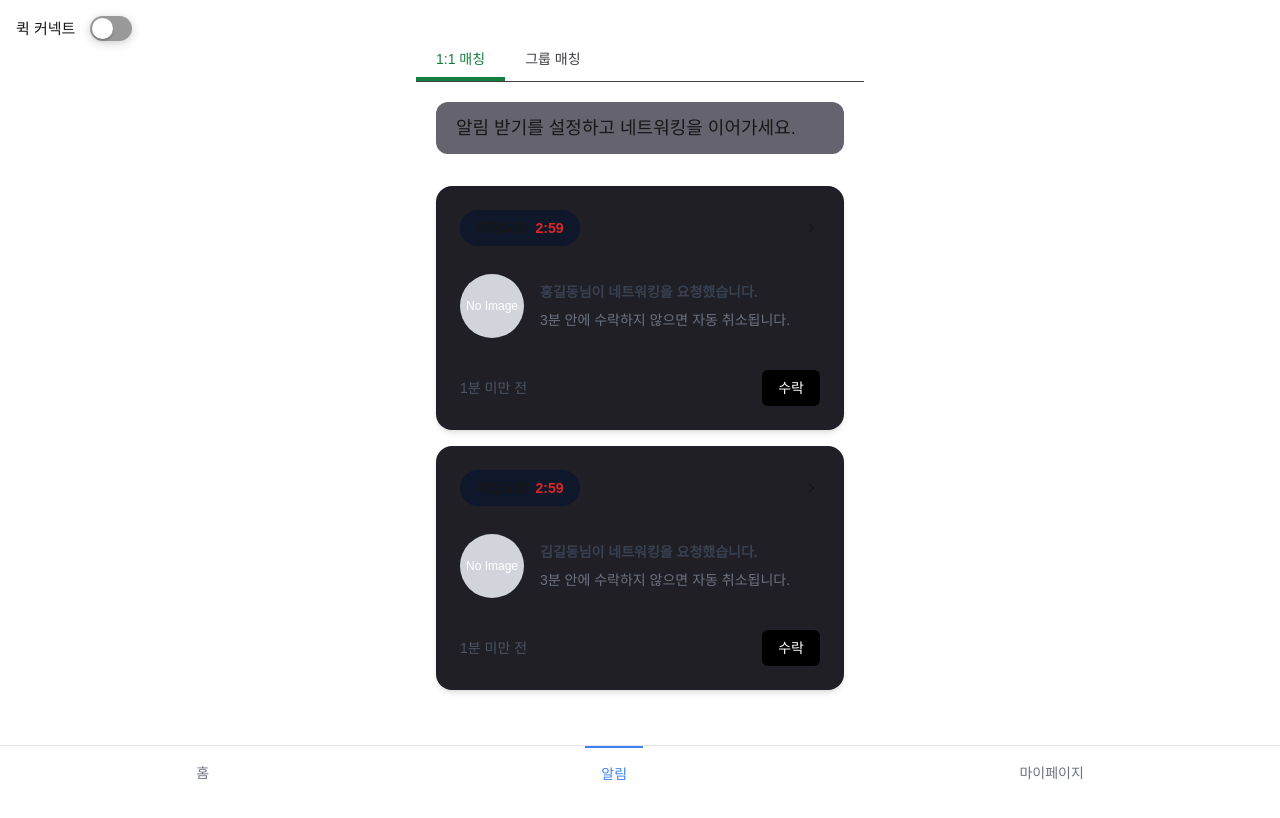
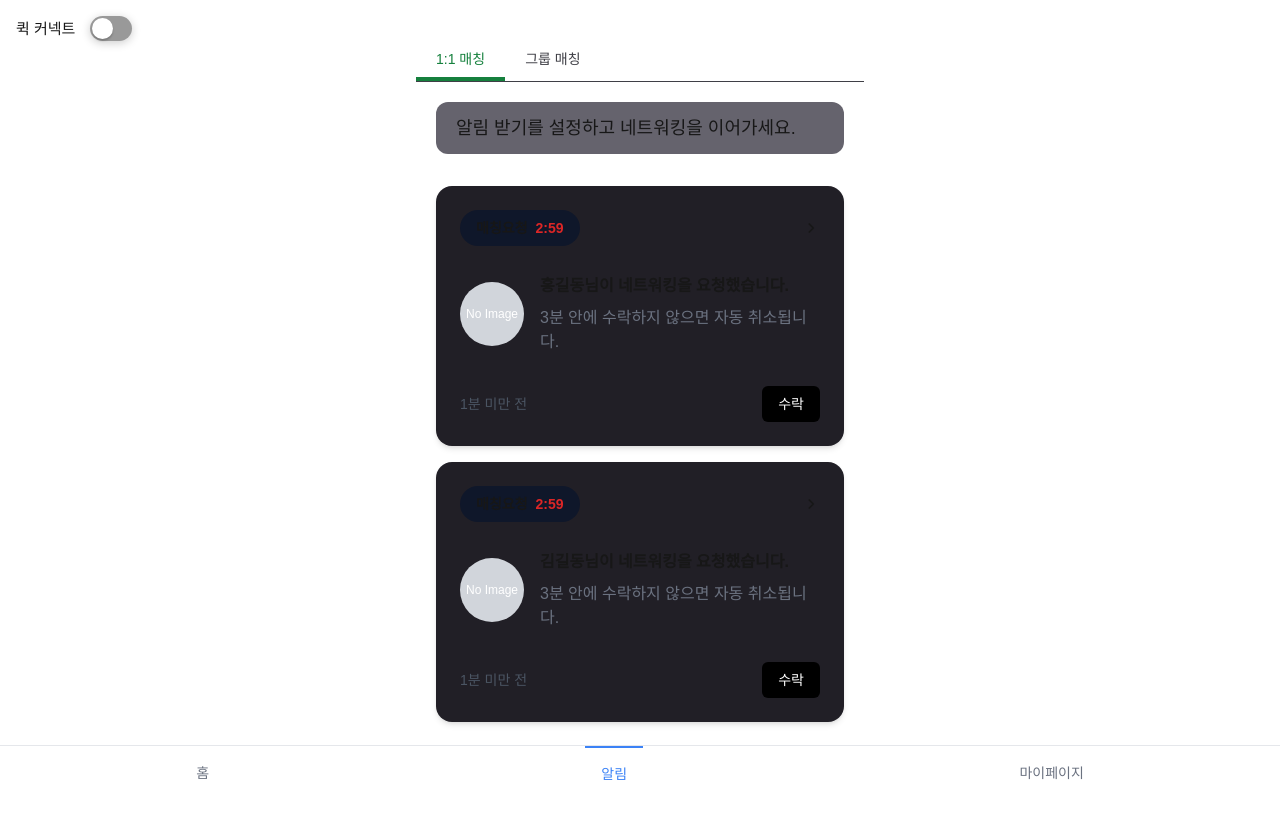
Before and after one commit to goorm-CHACHA/FE, a Next.js app: page /notifications in a window 1280 px wide. Shown: the top 818 px of the page. Built offline with nearby package versions, Linux system fonts and the light colour scheme.

Commit message:
feat: 카드 컴포넌트 텍스트 크기, 색상 변경

```diff
--- a/src/components/common/card.tsx
+++ b/src/components/common/card.tsx
@@ -17,7 +17,7 @@ const CardHeader = ({ className, ...props }: CardProps) => (
 );
 
 const CardBody = ({ className, ...props }: CardProps) => (
-  <div className={cn('text-sm text-gray-700', className)} {...props} />
+  <div className={cn('text-md text-gray-white', className)} {...props} />
 );
 
 const CardFooter = ({ className, ...props }: CardProps) => (
```
